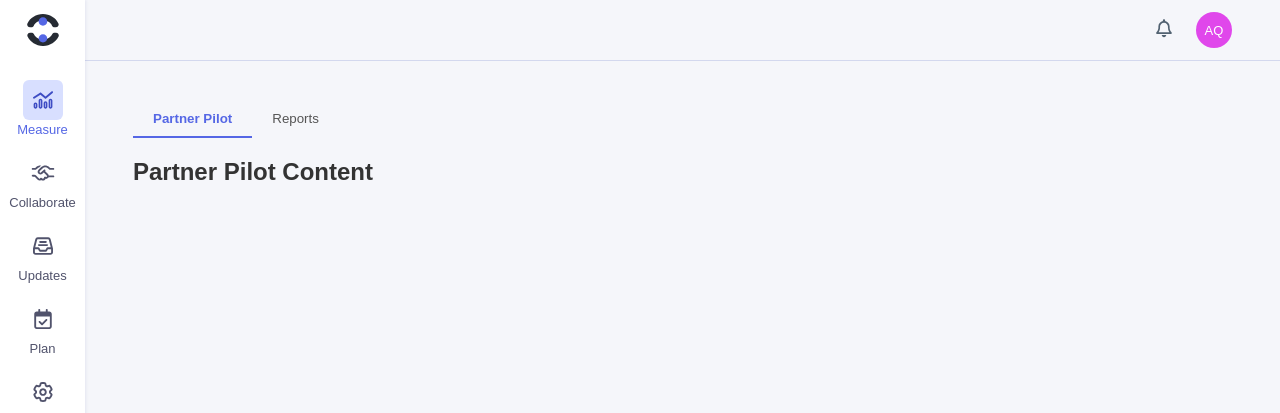
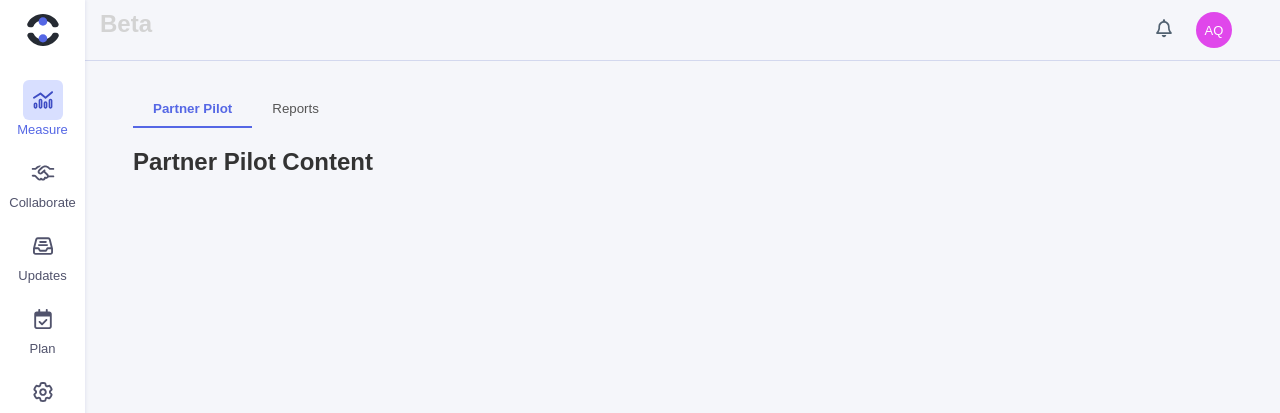
Before and after one commit to Friestyler/QollabiSmartPoC, a Flask app: page /navigation in a window 1280 px wide. Shown: the top 413 px of the page. Run offline with Flask 3, Linux system fonts and the light colour scheme.

Commit message:
navigation and page ready

```diff
--- a/templates/navigation.html
+++ b/templates/navigation.html
@@ -8,7 +8,8 @@
         .q-tabs {
             display: flex;
             border-bottom: 2px solid transparent; /* No grey line under the tabs */
-            margin-bottom: 10px; /* Reduced margin to position tabs higher */
+            margin-bottom: 5px; /* Reduced margin to position tabs higher */
+            margin-top: -10px; /* Use a negative value to move tabs up */
         }
         .q-tab {
             padding: 10px 20px;
@@ -36,6 +37,19 @@
     </style>
 </head>
 <body>
+    <div style="position: relative;">
+        <h2 style="position: absolute; left: 100px; top: 10px; color: lightgrey; margin: 0;">Beta</h2>
+        <div class="q-header">
+            <div>
+                <svg xmlns="http://www.w3.org/2000/svg" width="16" height="19" viewBox="0 0 16 19" fill="none">
+                    <path d="M8.00002 0.25C8.59768 0.25 9.12502 0.777344 9.12502 1.375V2.07812C11.6914 2.57031 13.625 4.85547 13.625 7.5625V8.47656C13.625 10.0586 14.1524 11.6055 15.1367 12.8711L15.6641 13.5039C15.875 13.7852 15.9102 14.1367 15.7696 14.418C15.6289 14.6992 15.3477 14.875 15.0313 14.875H0.968774C0.617212 14.875 0.335962 14.6992 0.195337 14.418C0.0547119 14.1367 0.0898682 13.7852 0.300806 13.5039L0.828149 12.8711C1.81252 11.6055 2.37502 10.0586 2.37502 8.47656V7.5625C2.37502 4.85547 4.30862 2.57031 6.87502 2.07812V1.375C6.87502 0.777344 7.36721 0.25 8.00002 0.25ZM8.00002 3.625C5.82034 3.625 4.06252 5.41797 4.06252 7.5625V8.47656C4.06252 10.1641 3.57034 11.7812 2.65627 13.1875H13.3086C12.3946 11.7812 11.9375 10.1641 11.9375 8.47656V7.5625C11.9375 5.41797 10.1446 3.625 8.00002 3.625ZM10.25 16C10.25 16.5977 10.0039 17.1953 9.58206 17.6172C9.16018 18.0391 8.59768 18.25 8.00002 18.25C7.40237 18.25 6.80471 18.0391 6.38284 17.6172C5.96096 17.1953 5.75002 16.5977 5.75002 16H8.00002H10.25Z" fill="#526271"/>
+                </svg>
+            </div>
+            <div class="q-profile">
+                AQ
+            </div>
+        </div>
+    </div>
     <div class="q-app-container">
         <div class="q-nav">
             <div class="q-nav-logo">
@@ -100,16 +114,6 @@
             </ul>
         </div>
         <div class="q-main">
-            <div class="q-header">
-                <div>
-                    <svg xmlns="http://www.w3.org/2000/svg" width="16" height="19" viewBox="0 0 16 19" fill="none">
-                        <path d="M8.00002 0.25C8.59768 0.25 9.12502 0.777344 9.12502 1.375V2.07812C11.6914 2.57031 13.625 4.85547 13.625 7.5625V8.47656C13.625 10.0586 14.1524 11.6055 15.1367 12.8711L15.6641 13.5039C15.875 13.7852 15.9102 14.1367 15.7696 14.418C15.6289 14.6992 15.3477 14.875 15.0313 14.875H0.968774C0.617212 14.875 0.335962 14.6992 0.195337 14.418C0.0547119 14.1367 0.0898682 13.7852 0.300806 13.5039L0.828149 12.8711C1.81252 11.6055 2.37502 10.0586 2.37502 8.47656V7.5625C2.37502 4.85547 4.30862 2.57031 6.87502 2.07812V1.375C6.87502 0.777344 7.36721 0.25 8.00002 0.25ZM8.00002 3.625C5.82034 3.625 4.06252 5.41797 4.06252 7.5625V8.47656C4.06252 10.1641 3.57034 11.7812 2.65627 13.1875H13.3086C12.3946 11.7812 11.9375 10.1641 11.9375 8.47656V7.5625C11.9375 5.41797 10.1446 3.625 8.00002 3.625ZM10.25 16C10.25 16.5977 10.0039 17.1953 9.58206 17.6172C9.16018 18.0391 8.59768 18.25 8.00002 18.25C7.40237 18.25 6.80471 18.0391 6.38284 17.6172C5.96096 17.1953 5.75002 16.5977 5.75002 16H8.00002H10.25Z" fill="#526271"/>
-                    </svg>
-                </div>
-                <div class="q-profile">
-                    AQ
-                </div>
-            </div>
             <div class="q-content">
                 <!-- Tabs Section -->
                 <div class="q-tabs">
```
